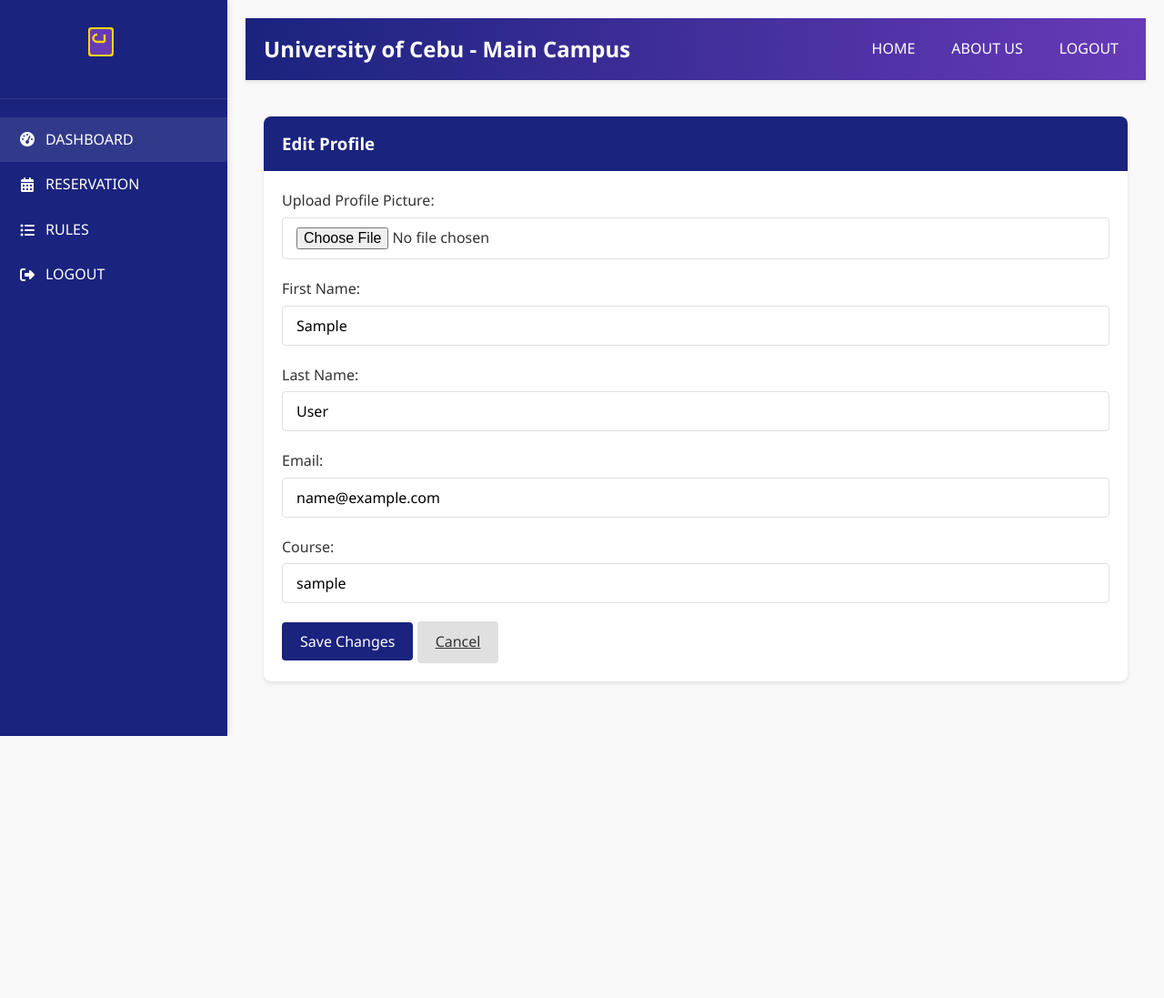
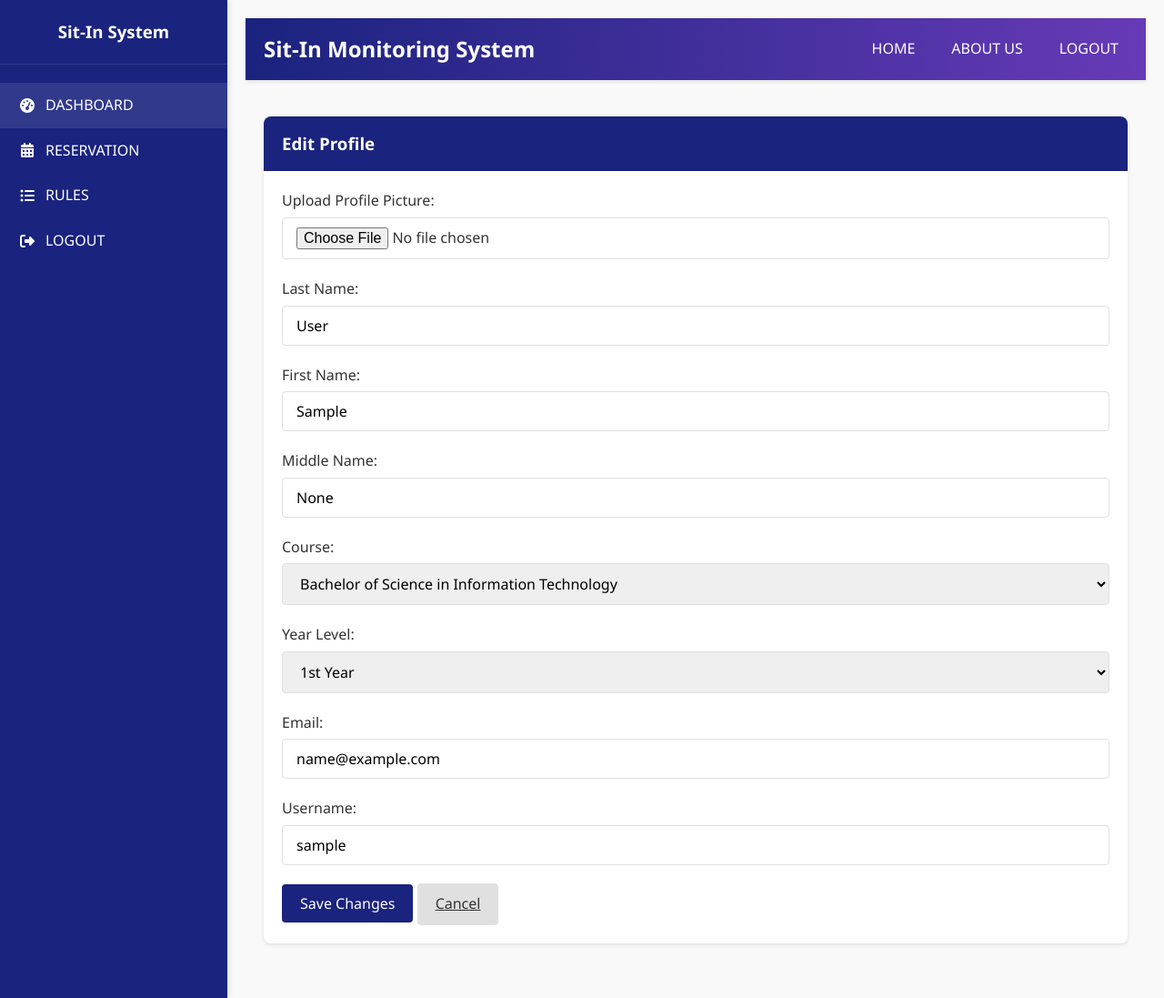
Before and after one commit to kwstian/Sit-In-Monitoring-System, a Flask app: page /edit_profile in a window 1280 px wide. Shown: the whole page at 91% size. Before the commit the page ends 809 px from the top, so only its background shows below. Run offline with Flask 3, Linux system fonts and the light colour scheme; the visitor is signed in with stand-in values (Sample User, id 1); data comes from the database, SQL or seed files in the repository.

Commit message:
Update authentication to use usernames, add middle name field to user profiles, and redesign logo and branding.
Replit-Commit-Author: Agent
Replit-Commit-Session-Id: ae29be21-2ec8-425f-a7f6-d3596cf452ce
Replit-Commit-Screenshot-Url: https://storage.googleapis.com/screenshot-production-us-central1/fbf0bd87-578c-4585-a332-4b3c28d64f11/1082f861-2937-4a57-bc32-8c85e8dd86df.jpg

```diff
--- a/app.py
+++ b/app.py
@@ -49,9 +49,11 @@ def create_tables():
         id_number TEXT UNIQUE NOT NULL,
         first_name TEXT NOT NULL,
         last_name TEXT NOT NULL,
+        middle_name TEXT,
         email TEXT UNIQUE NOT NULL,
         course TEXT NOT NULL,
-        session TEXT,
+        level TEXT NOT NULL,
+        username TEXT UNIQUE NOT NULL,
         password TEXT NOT NULL,
         profile_pic TEXT
     )
@@ -100,7 +102,7 @@ def create_tables():
         cursor.execute('''
         INSERT INTO announcements (title, content)
         VALUES
-        ('DEAN:', 'Meeting now at the room S304!'),
+        ('System Maintenance', 'The laboratory system will be under maintenance this weekend.'),
         ('Welcome to the Sit-In Monitoring System', 'Please make sure to follow all laboratory rules and guidelines')
         ''')
 
@@ -136,18 +138,18 @@ def index():
 @app.route('/login', methods=['GET', 'POST'])
 def login():
     if request.method == 'POST':
-        id_number = request.form['id_number']
+        username = request.form['username']
         password = request.form['password']
 
         db = get_db()
-        user = db.execute('SELECT * FROM users WHERE id_number = ?', (id_number,)).fetchone()
+        user = db.execute('SELECT * FROM users WHERE username = ?', (username,)).fetchone()
 
         if user and check_password_hash(user['password'], password):
             session['user_id'] = user['id']
             flash('Login successful!', 'success')
             return redirect(url_for('dashboard'))
         else:
-            flash('Invalid ID number or password', 'danger')
+            flash('Invalid username or password', 'danger')
 
     return render_template('login.html')
 
@@ -156,10 +158,12 @@ def register():
     if request.method == 'POST':
         id_number = request.form['id_number']
         first_name = request.form['first_name']
+        middle_name = request.form.get('middle_name', '')
         last_name = request.form['last_name']
         email = request.form['email']
         course = request.form['course']
-        session_value = request.form['session']
+        level = request.form['level']
+        username = request.form['username']
         password = request.form['password']
         confirm_password = request.form['confirm_password']
 
@@ -173,20 +177,20 @@ def register():
 
         db = get_db()
 
-        # Check if ID number or email already exists
-        existing_user = db.execute('SELECT * FROM users WHERE id_number = ? OR email = ?',
-                                 (id_number, email)).fetchone()
+        # Check if ID number, email or username already exists
+        existing_user = db.execute('SELECT * FROM users WHERE id_number = ? OR email = ? OR username = ?',
+                                 (id_number, email, username)).fetchone()
 
         if existing_user:
-            flash('ID number or email already registered', 'danger')
+            flash('ID number, email or username already registered', 'danger')
             return redirect(url_for('register'))
 
         # Insert new user
         try:
             db.execute('''
-            INSERT INTO users (id_number, first_name, last_name, email, course, session, password, profile_pic)
-            VALUES (?, ?, ?, ?, ?, ?, ?, ?)
-            ''', (id_number, first_name, last_name, email, course, session_value, hashed_password, None))
+            INSERT INTO users (id_number, first_name, middle_name, last_name, email, course, level, username, password, profile_pic)
+            VALUES (?, ?, ?, ?, ?, ?, ?, ?, ?, ?)
+            ''', (id_number, first_name, middle_name, last_name, email, course, level, username, hashed_password, None))
             db.commit()
 
             flash('Registration successful! You can now log in', 'success')
@@ -219,18 +223,37 @@ def edit_profile():
 
     if request.method == 'POST':
         first_name = request.form['first_name']
+        middle_name = request.form.get('middle_name', '')
         last_name = request.form['last_name']
         email = request.form['email']
         course = request.form['course']
+        level = request.form['level']
+        username = request.form['username']
 
         db = get_db()
+
+        # Check if the username was changed and already exists
+        if username != user['username']:
+            existing_user = db.execute('SELECT * FROM users WHERE username = ? AND id != ?',
+                                 (username, session['user_id'])).fetchone()
+            if existing_user:
+                flash('Username already taken', 'danger')
+                return redirect(url_for('edit_profile'))
+
+        # Check if email was changed and already exists
+        if email != user['email']:
+            existing_user = db.execute('SELECT * FROM users WHERE email = ? AND id != ?',
+                                 (email, session['user_id'])).fetchone()
+            if existing_user:
+                flash('Email already registered', 'danger')
+                return redirect(url_for('edit_profile'))
 
         # Update user information
         db.execute('''
         UPDATE users
-        SET first_name = ?, last_name = ?, email = ?, course = ?
+        SET first_name = ?, middle_name = ?, last_name = ?, email = ?, course = ?, level = ?, username = ?
         WHERE id = ?
-        ''', (first_name, last_name, email, course, session['user_id']))
+        ''', (first_name, middle_name, last_name, email, course, level, username, session['user_id']))
         db.commit()
 
         flash('Profile updated successfully', 'success')
--- a/templates/base.html
+++ b/templates/base.html
@@ -3,7 +3,7 @@
 <head>
     <meta charset="UTF-8">
     <meta name="viewport" content="width=device-width, initial-scale=1.0">
-    <title>UC Sit-In Monitoring System</title>
+    <title>Sit-In Monitoring System</title>
     <link rel="stylesheet" href="{{ url_for('static', filename='css/style.css') }}">
     <link rel="stylesheet" href="https://cdnjs.cloudflare.com/ajax/libs/font-awesome/6.4.0/css/all.min.css">
 </head>
--- a/templates/edit_profile.html
+++ b/templates/edit_profile.html
@@ -5,7 +5,7 @@
     <!-- Sidebar -->
     <div class="sidebar">
         <div class="sidebar-logo">
-            <img src="{{ url_for('static', filename='svg/logo.svg') }}" alt="UC Logo">
+            <h3>Sit-In System</h3>
         </div>
         <div class="sidebar-nav">
             <a href="{{ url_for('dashboard') }}" class="active">
@@ -28,7 +28,7 @@
         <div class="header">
             <div class="logo-container">
                 <div class="logo-text">
-                    <h1>University of Cebu - Main Campus</h1>
+                    <h1>Sit-In Monitoring System</h1>
                 </div>
             </div>
             <div class="nav-links">
@@ -59,21 +59,47 @@
                             <label for="profile_pic">Upload Profile Picture:</label>
                             <input type="file" id="profile_pic" name="profile_pic" class="form-control">
                         </div>
-                        <div class="form-group">
-                            <label for="first_name">First Name:</label>
-                            <input type="text" id="first_name" name="first_name" class="form-control" value="{{ user['first_name'] }}" required>
+                        <div class="form-row">
+                            <div class="form-group col-md-4">
+                                <label for="last_name">Last Name:</label>
+                                <input type="text" id="last_name" name="last_name" class="form-control" value="{{ user['last_name'] }}" required>
+                            </div>
+                            <div class="form-group col-md-4">
+                                <label for="first_name">First Name:</label>
+                                <input type="text" id="first_name" name="first_name" class="form-control" value="{{ user['first_name'] }}" required>
+                            </div>
+                            <div class="form-group col-md-4">
+                                <label for="middle_name">Middle Name:</label>
+                                <input type="text" id="middle_name" name="middle_name" class="form-control" value="{{ user['middle_name'] }}">
+                            </div>
                         </div>
-                        <div class="form-group">
-                            <label for="last_name">Last Name:</label>
-                            <input type="text" id="last_name" name="last_name" class="form-control" value="{{ user['last_name'] }}" required>
+                        <div class="form-row">
+                            <div class="form-group col-md-6">
+                                <label for="course">Course:</label>
+                                <select id="course" name="course" class="form-control" required>
+                                    <option value="BSIT" {% if user['course'] == 'BSIT' %}selected{% endif %}>Bachelor of Science in Information Technology</option>
+                                    <option value="BSCS" {% if user['course'] == 'BSCS' %}selected{% endif %}>Bachelor of Science in Computer Science</option>
+                                    <option value="BSCRIM" {% if user['course'] == 'BSCRIM' %}selected{% endif %}>Bachelor of Science in Criminology</option>
+                                    <option value="BSHM" {% if user['course'] == 'BSHM' %}selected{% endif %}>Bachelor of Science in Hospitality Management</option>
+                                </select>
+                            </div>
+                            <div class="form-group col-md-6">
+                                <label for="level">Year Level:</label>
+                                <select id="level" name="level" class="form-control" required>
+                                    <option value="1st Year" {% if user['level'] == '1st Year' %}selected{% endif %}>1st Year</option>
+                                    <option value="2nd Year" {% if user['level'] == '2nd Year' %}selected{% endif %}>2nd Year</option>
+                                    <option value="3rd Year" {% if user['level'] == '3rd Year' %}selected{% endif %}>3rd Year</option>
+                                    <option value="4th Year" {% if user['level'] == '4th Year' %}selected{% endif %}>4th Year</option>
+                                </select>
+                            </div>
                         </div>
                         <div class="form-group">
                             <label for="email">Email:</label>
                             <input type="email" id="email" name="email" class="form-control" value="{{ user['email'] }}" required>
                         </div>
                         <div class="form-group">
-                            <label for="course">Course:</label>
-                            <input type="text" id="course" name="course" class="form-control" value="{{ user['course'] }}" required>
+                            <label for="username">Username:</label>
+                            <input type="text" id="username" name="username" class="form-control" value="{{ user['username'] }}" required>
                         </div>
                         <button type="submit" class="btn">Save Changes</button>
                         <a href="{{ url_for('dashboard') }}" class="btn btn-secondary">Cancel</a>
--- a/templates/reservation.html
+++ b/templates/reservation.html
@@ -5,7 +5,7 @@
     <!-- Sidebar -->
     <div class="sidebar">
         <div class="sidebar-logo">
-            <img src="{{ url_for('static', filename='svg/logo.svg') }}" alt="UC Logo">
+            <h3>Sit-In System</h3>
         </div>
         <div class="sidebar-nav">
             <a href="{{ url_for('dashboard') }}">
@@ -28,7 +28,7 @@
         <div class="header">
             <div class="logo-container">
                 <div class="logo-text">
-                    <h1>University of Cebu - Main Campus</h1>
+                    <h1>Sit-In Monitoring System</h1>
                 </div>
             </div>
             <div class="nav-links">
```
Also changed, not shown: templates/dashboard.html (+17 -15 lines), templates/login.html (+3 -4 lines), templates/register.html (+39 -14 lines), templates/rules.html (+6 -6 lines), sitin_monitoring.db, static/svg/logo.svg.
